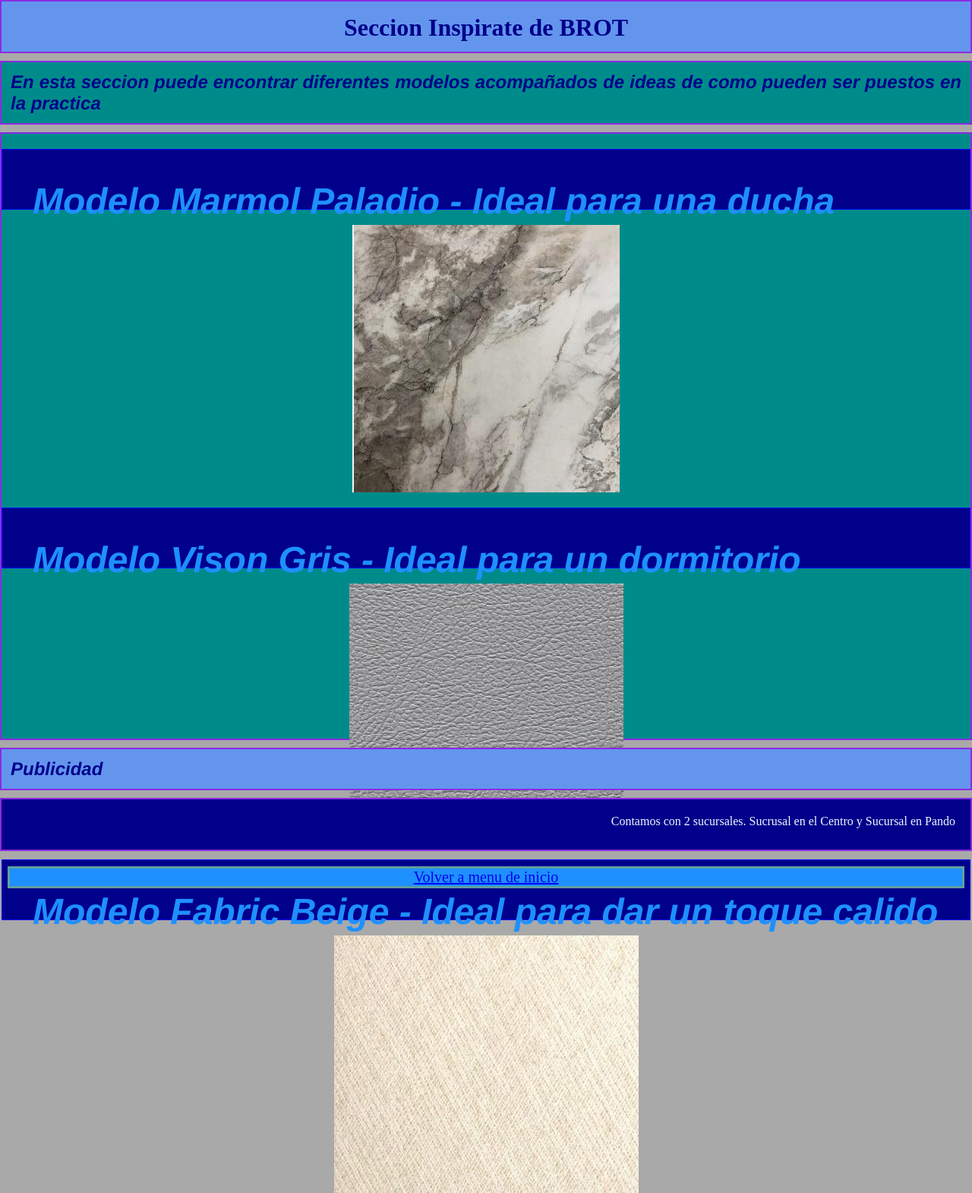
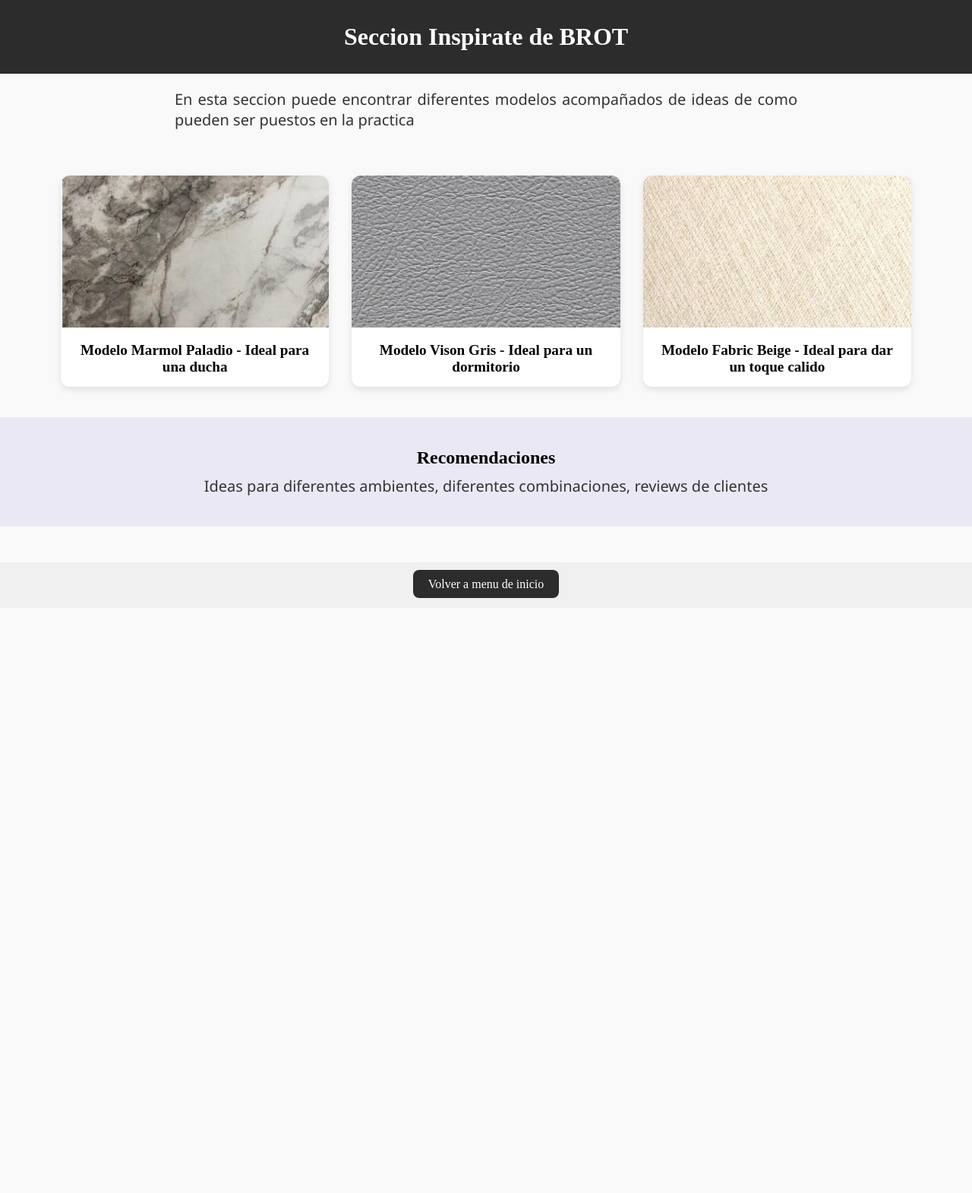
Before and after one commit to Tunozon/Tercera-Entrega, a plain HTML site: page pages/inspirate.html in a window 1280 px wide. Shown: the whole page at 76% size. After the commit the page ends 800 px from the top, so only its background shows below. Drawn offline with Linux system fonts and the light colour scheme.

Commit message:
estetica inspirate completada

```diff
--- a/pages/inspirate.html
+++ b/pages/inspirate.html
@@ -6,38 +6,41 @@
     <title>Inspirate BROT</title>
     <link rel="stylesheet" href="../style.css">
 </head>
-<body id="body3">
-    <header id="header3" class="box">
-        <h1 class="titulos">Seccion Inspirate de BROT</h1>
-    </header>
-    <nav id="nav3" class="box">
-        <p class="parrafo-lados1">En esta seccion puede encontrar diferentes modelos acompañados de ideas de como pueden ser puestos en la practica</p>
-    </nav>
-    <main id="main3" class="box">
-        <section class="section3">
-            <p class="parrafo-estilo1">Modelo Marmol Paladio - Ideal para una ducha</p>
+<body class="body1">
+    <div class="wrapper">
+        <header id="header1">
+            <h1>Seccion Inspirate de BROT</h1>
+        </header>
+
+        <section class="intro1">
+            <p>
+                En esta seccion puede encontrar diferentes modelos acompañados de ideas de como pueden ser puestos en la practica
+            </p>
         </section>
-        <img class="img-inspirate"
-        src="../assets/Marmol Paladio.jpeg" alt="Marmol Paladio">
-        <section class="section1">
-            <p class="parrafo-estilo1">Modelo Vison Gris - Ideal para un dormitorio</p>
+
+        <section class="grillas1">
+            <div class="productos1">
+                <img src="../assets/Marmol Paladio.jpeg" alt="Marmol Paladio">
+            <h2>Modelo Marmol Paladio - Ideal para una ducha</h2>
+            </div>
+            <div class="productos1">
+                <img src="../assets/Vison Gris.jpeg" alt="Vison Gris">
+            <h2>Modelo Vison Gris - Ideal para un dormitorio</h2>
+            </div>
+            <div class="productos1">
+                <img src="../assets/Fabric Baige.jpeg" alt="Vison Claro">
+            <h2>Modelo Fabric Beige - Ideal para dar un toque calido</h2>
+            </div>
         </section>
-        <img class="img-inspirate"
-        src="../assets/Vison Gris.jpeg" alt="Vison Gris">
-        <section class="section2">
-            <p class="parrafo-estilo1">Modelo Fabric Beige - Ideal para dar un toque calido</p>
+
+        <section class="recomendaciones">
+            <h2>Recomendaciones</h2>
+            <p>Ideas para diferentes ambientes, diferentes combinaciones, reviews de clientes</p>
         </section>
-        <img class="img-inspirate"
-        src="../assets/Fabric Baige.jpeg" alt="Fabric Beige">
-    </main>
-    <aside id="aside3" class="box">
-        <p class="parrafo-lados1">Publicidad</p></aside>
-    <footer id="footer3" class="box">
-        <p id="pie-de-pagina">Contamos con 2 sucursales. Sucrusal en el Centro y Sucursal en Pando</p>
-    </footer>
-
-    <a id="inicio1"
-    href="../Index.html">Volver a menu de inicio</a>
-
+    </div>
+        <footer class="footer1">
+            <a id="inicio3"
+            href="../Index.html">Volver a menu de inicio</a>
+        </footer>
 </body>
 </html>
--- a/style.css
+++ b/style.css
@@ -233,72 +233,8 @@ form p {
     flex-direction: column;
 }
 
-#body3 {
-    display: grid;
-    grid-template-columns: repeat(4, 1fr);
-    grid-template-rows: 70px repeat(3, auto) 70px;
-    grid-template-areas:
-    "header3 header3 header3 header3"
-    "nav3 main3 main3 aside3"
-    "nav3 main3 main3 aside3"
-    "nav3 main3 main3 aside3"
-    "footer3 footer3 footer3 footer3"
-    ;
-    gap: 10px;
-}
-
 .box {
     border: 2px solid blueviolet;
-}
-
-#header3 {
-    background-color: cornflowerblue;
-    width: 100%;
-    box-sizing: border-box;
-    text-align: center;
-    grid-area: header3;
-}
-
-#nav3 {
-    background-color: darkcyan;
-    grid-area: nav3;
-}
-
-#main3 {
-    background-color: darkcyan;
-    grid-area: main3;
-    display: flex;
-    flex-direction: column;
-    justify-content: space-around;
-    align-items: center;
-}
-
-.section1, .section2, .section3 {
-    border: 1px solid blue;
-    background-color: darkblue;
-    width: 100%;
-    min-height: 80px;
-    margin: 20px 0;
-    padding: 0.5em;
-    box-sizing: border-box;
-    font-size: xx-large;
-    margin-bottom: 20px;
-    margin-top: 20px;
-}
-
-.img-inspirate {
-    max-width: 100%;
-    height: auto;
-    display: block;
-}
-
-.parrafo-lados1 {
-    color: darkblue;
-    font-style: italic;
-    font-size: 1.5em;
-    font-weight: bold;
-    font-family: 'Franklin Gothic Medium', 'Arial Narrow', Arial, sans-serif;
-    margin: 0.5em;
 }
 
 .parrafo-lados2 {
@@ -308,72 +244,6 @@ form p {
     font-weight: bold;
     font-family: 'Franklin Gothic Medium', 'Arial Narrow', Arial, sans-serif;
     margin: 0.5em;
-}
-
-#aside3 {
-    background-color: cornflowerblue;
-    width: 100%;
-    box-sizing: border-box;
-    grid-area: aside3;
-}
-
-#footer3 {
-    background-color: darkblue;
-    grid-area: footer3;
-}
-
-@media screen and (max-width: 700px) {
-    #body3 {
-        grid-template-columns: 1fr;
-        grid-template-rows: 50px 80px auto fit-content (max-content) 80px;
-        grid-template-areas:
-        "header3"
-        "nav3"
-        "main3"
-        "aside3"
-        "footer3";
-    }
-}
-
-@media screen and (min-width: 700px) {
-    #main3 {
-        min-height: 100vh;
-    }
-}
-
-@media screen and (max-width: 400px) {
-    #header3 h1 {
-        font-size: 1.2em;
-        padding: 0 0.5em;
-        word-wrap: break-word;
-        overflow-wrap: break-word;
-    }
-}
-
-@media screen and (max-width: 1350px) {
-    #body3 {
-        grid-template-columns: 1fr;
-        grid-template-rows: 50px 80px auto fit-content (max-content) 80px;
-        grid-template-areas:
-        "header3"
-        "nav3"
-        "main3"
-        "aside3"
-        "footer3";
-    }
-}
-
-@media screen and (max-width: 500px) {
-    #body3 {
-        grid-template-columns: 1fr;
-        grid-template-rows: 50px 80px auto fit-content (max-content) 80px;
-        grid-template-areas:
-        "header3"
-        "nav3"
-        "main3"
-        "aside3"
-        "footer3";
-    }
 }
 
 #body4 {
@@ -566,25 +436,6 @@ form p {
     padding-bottom: 2em;
 }
 
-#inicio1 {
-    display: inline-block;
-    text-align: center;
-    font-size: 20px;
-    border: 3px solid cadetblue;
-    background-color: dodgerblue;
-    transition: .5s;
-    margin: 0.5em;
-}
-
-#inicio1:hover {
-    box-shadow: 6px 3px 3px blueviolet;
-    margin-bottom: 3px;
-    margin-left: 5px;
-    transition: .5s;
-    color: antiquewhite;
-    background-color: darkblue;
-}
-
 #inicio2 {
     display: inline-block;
     text-align: center;
@@ -707,3 +558,19 @@ form p {
 .wrapper {
     min-height: calc(100vh - 60px);
 }
+
+.recomendaciones {
+    background-color: #eae8f5;
+    text-align: center;
+    padding: 40px 20px;
+    margin-bottom: 0;
+}
+
+.recomendaciones h2 {
+    font-size: 1.5em;
+    margin-bottom: 10px;
+}
+
+.recomendaciones p {
+    text-align: center;
+}
```
